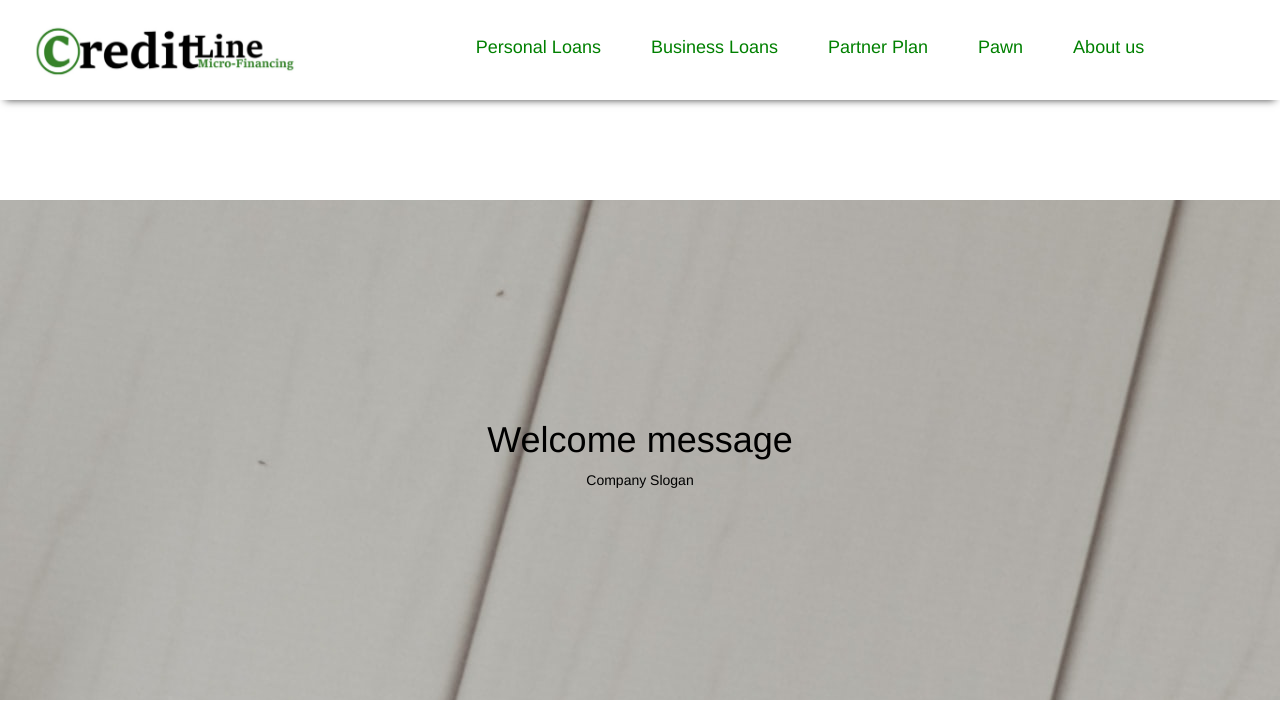
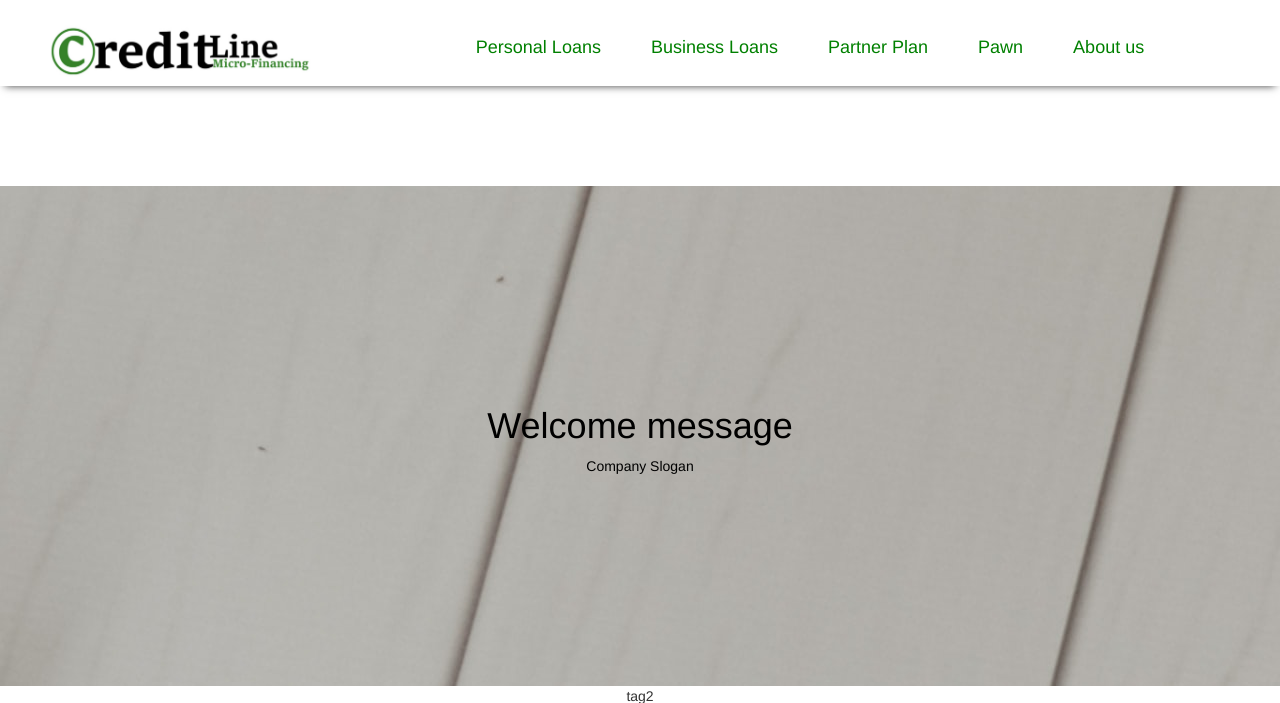
Before and after one commit to Agile-Services/creditline-website, a PHP site: page / in a window 1280 px wide. Shown: the top 703 px of the page. Run offline with PHP 8.4, Linux system fonts and the light colour scheme; some libraries are stand-ins or nearby versions.

Commit message:
fixing header

```diff
--- a/index.html
+++ b/index.html
@@ -18,16 +18,19 @@
 <body>
     <header class="navbar-nav-scroll navbar-expand-lg sticky-top">
         <nav>
+            <div class="container-fluid">
                 <a class="navbar-brand" href="#">
                     <img src="./static/images/logo-1.png" width="300" height="69" class="d-inline-block align-top" alt="company logo">
                 </a>
+
                 <div class="navbar-collapse" id="navbarNavAltMarkup">
-                <div class="navbar-nav">
+                    <div class="nav navbar-nav d-flex justify-content-end">
                         <a class="nav-item nav-link" href="#">Personal Loans</a>
                         <a class="nav-item nav-link" href="#">Business Loans</a>
                         <a class="nav-item nav-link" href="#">Partner Plan</a>
                         <a class="nav-item nav-link" href="#">Pawn</a>
                         <a class="nav-item nav-link" href="#">About us</a>
+                    </div>
                 </div>
             </div>
         </nav>
--- a/static/styles/app.css
+++ b/static/styles/app.css
@@ -3,7 +3,7 @@ nav{
     box-shadow: 0px 5px 8px -5px rgba(0,0,0,0.75);
     -webkit-box-shadow: 0px 5px 8px -5px rgba(0,0,0,0.75);
     -moz-box-shadow: 0px 5px 8px -5px rgba(0,0,0,0.75);
-    height: 100px;
+    /*height: 100px;*/
 }
 
 footer{
@@ -48,6 +48,8 @@ footer div div:nth-child(3) ul li p{
 #instagram:hover{
     background: -webkit-linear-gradient(45deg, rgb(203, 255, 33), rgb(136, 93, 255), rgb(255, 49, 49));
     -webkit-background-clip: text;
+    background-clip: text;
+    -moz-background-clip: text;
     -webkit-text-fill-color: transparent;
 }
 
```
Lines whose indentation alone changed are shown as unchanged.
